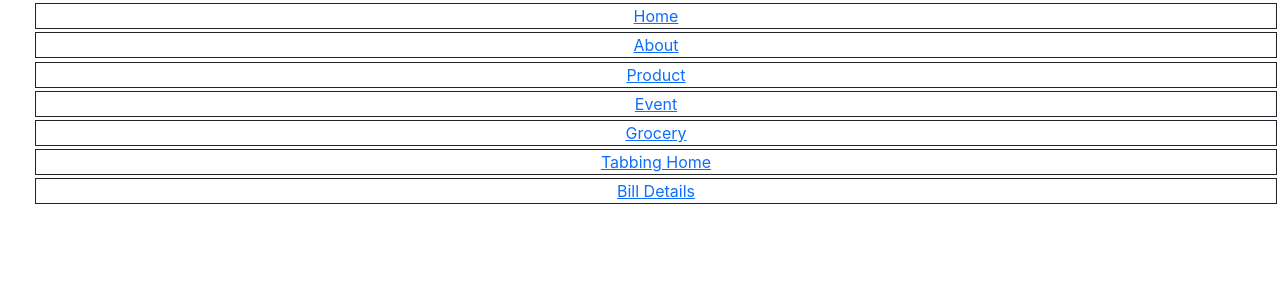
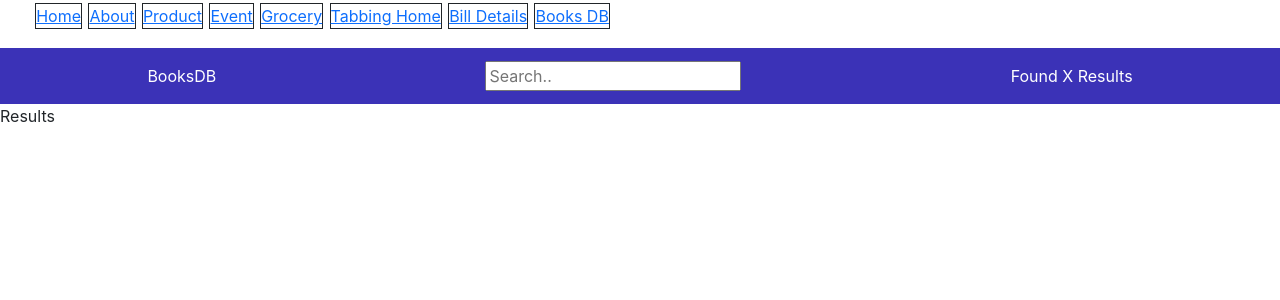
Before and after one commit to Sharnu10/react-2, a React (Create React App) app: page /booksdb in a window 1280 px wide. Shown: the top 300 px of the page. Built offline with nearby package versions, Linux system fonts and the light colour scheme.

Commit message:
Created Books-app

```diff
--- a/src/App.css
+++ b/src/App.css
@@ -10,6 +10,10 @@
 
 .ul {
   list-style: none;
+}
+
+.navigatingItems {
+  display: flex;
 }
 
 .ul > li {
@@ -58,3 +62,17 @@
 
 .add-friend {
 }
+
+/* books db */
+.navbar {
+  background-color: #3b32b7;
+  display: flex;
+  justify-content: space-around;
+  color: #fff;
+  font-size: 1rem;
+  padding: 0.8rem;
+}
+
+.book-body {
+  text-align: justify;
+}
--- a/src/App.js
+++ b/src/App.js
@@ -8,6 +8,7 @@ import Event from "./components/Events-app/event";
 import GroceryHome from "./components/Events-app/grocery-app/grocery-home";
 import TabbingHome from "./components/tabbing-app/tabbing-home";
 import BillHome from "./components/Bill-details/bill-home";
+import BooksDB from "./components/Books-db/booksdb-home";
 
 function App() {
   return (
@@ -15,7 +16,7 @@ function App() {
       <div className="c">
         <BrowserRouter>
           <div>
-            <ul className="ul">
+            <ul className="ul navigatingItems">
               <li>
                 <Link to="/">Home</Link>
               </li>
@@ -37,6 +38,9 @@ function App() {
               <li>
                 <Link to="/billHome"> Bill Details</Link>
               </li>
+              <li>
+                <Link to="/booksdb">Books DB</Link>
+              </li>
             </ul>
           </div>
           <Routes>
@@ -47,6 +51,7 @@ function App() {
             <Route path="/grocery" element={<GroceryHome />} />
             <Route path="/tabbingHome" element={<TabbingHome />} />
             <Route path="/billHome" element={<BillHome />} />
+            <Route path="/booksdb" element={<BooksDB />} />
           </Routes>
         </BrowserRouter>
       </div>
--- /dev/null
+++ b/src/components/Books-db/Number.js
@@ -0,0 +1,3 @@
+export default function Number() {
+  return <div> Found X Results </div>;
+}
--- /dev/null
+++ b/src/components/Books-db/Search.js
@@ -0,0 +1,3 @@
+export default function Search() {
+  return <input type="text" placeholder="Search.." />;
+}
--- /dev/null
+++ b/src/components/Books-db/booksdb-home.js
@@ -0,0 +1,10 @@
+import NavBar from "./navbar";
+
+export default function BooksDB() {
+  return (
+    <>
+      <NavBar />
+      <div className="book-body">Results</div>
+    </>
+  );
+}
--- /dev/null
+++ b/src/components/Books-db/logo.js
@@ -0,0 +1,3 @@
+export default function Logo() {
+  return <div className="logo">BooksDB</div>;
+}
--- /dev/null
+++ b/src/components/Books-db/navbar.js
@@ -0,0 +1,13 @@
+import Number from "./Number";
+import Search from "./Search";
+import Logo from "./logo";
+
+export default function NavBar() {
+  return (
+    <nav className="navbar">
+      <Logo />
+      <Search />
+      <Number />
+    </nav>
+  );
+}
```
